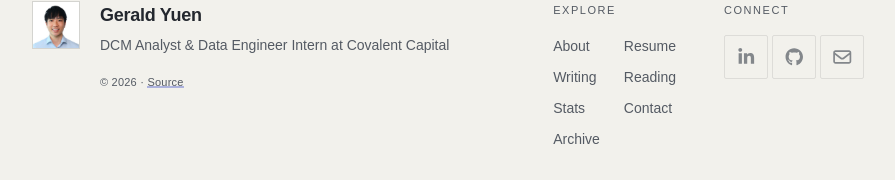
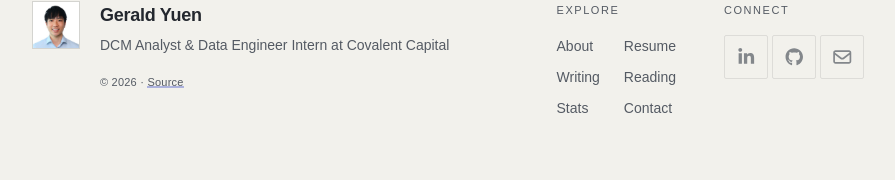
Before and after one commit to Spazzero/Spazzero.github.io, a Next.js app: page /resume in a window 1280 px wide. Shown: the part 2983-3163 px from the top of the page, without its empty margins (192-1087 px from the left). After the commit the page ends 3135 px from the top, so only its background shows below. Built offline with nearby package versions, Linux system fonts and the light colour scheme; no server answers; a web font is replaced by a local one.

Commit message:
Hide "Archive" section

```diff
--- a/src/data/routes.ts
+++ b/src/data/routes.ts
@@ -39,11 +39,6 @@
     label: 'Contact',
     path: '/contact',
   },
-  {
-    label: 'Archive',
-    path: '/projects',
-    primary: false,
-  },
 ];
 
 export default routes;
```
Also changed, not shown: 2 other files (tests, documents, lock files or other folders).
